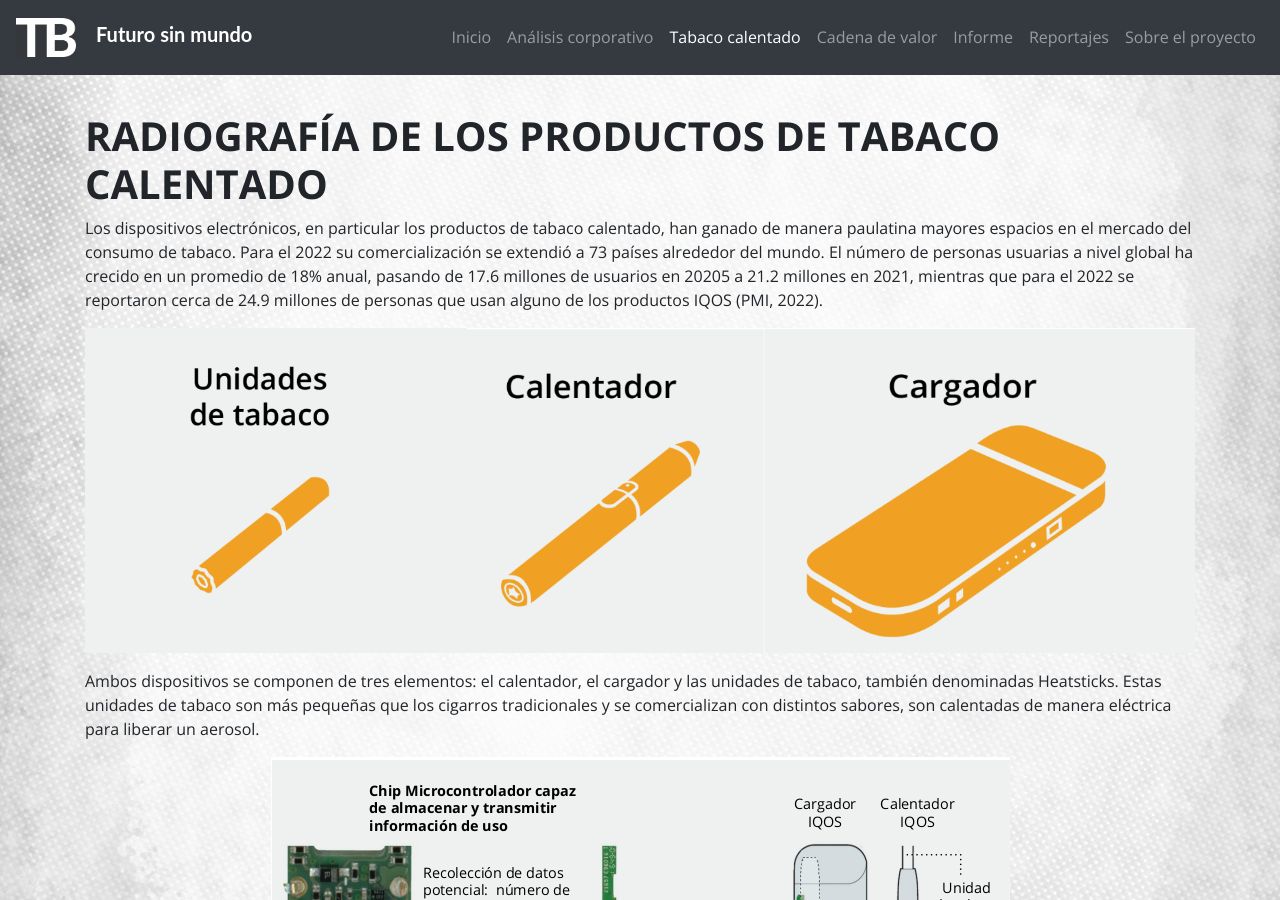
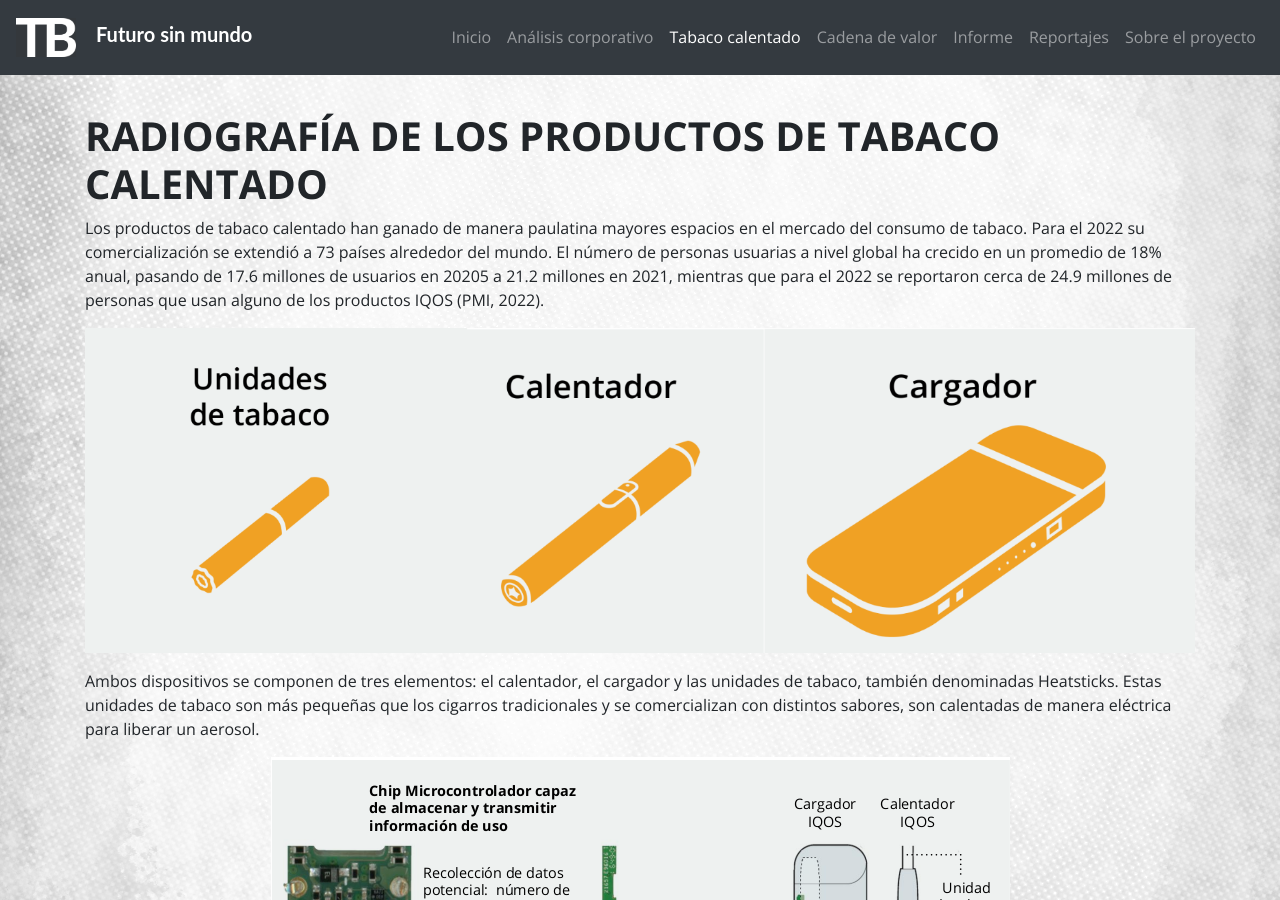
Before and after one commit to ProjectPODER/futurosinmundo, a Jekyll site: the page built from 3-ptc.md, in a window 1280 px wide and 900 px high. Built offline with Jekyll 4.4.1, drawn with Linux system fonts in a browser that asks for light colours.

Commit message:
Update 3-ptc.md

```diff
--- a/3-ptc.md
+++ b/3-ptc.md
@@ -5,8 +5,7 @@
 ---
 # RADIOGRAFÍA DE LOS PRODUCTOS DE TABACO CALENTADO
 
-Los dispositivos electrónicos, en particular los productos de tabaco calentado, han ganado de manera paulatina mayores espacios en el mercado del consumo de tabaco. Para el 2022 su comercialización se extendió a 73 países alrededor del mundo. El número de personas usuarias a nivel global ha crecido en un promedio de 18% anual, pasando de 17.6 millones de usuarios en 20205 a 21.2 millones en 2021, mientras que para el 2022 se reportaron cerca de 24.9 millones de personas que usan alguno de los productos IQOS (PMI, 2022).
-
+Los productos de tabaco calentado han ganado de manera paulatina mayores espacios en el mercado del consumo de tabaco. Para el 2022 su comercialización se extendió a 73 países alrededor del mundo. El número de personas usuarias a nivel global ha crecido en un promedio de 18% anual, pasando de 17.6 millones de usuarios en 20205 a 21.2 millones en 2021, mientras que para el 2022 se reportaron cerca de 24.9 millones de personas que usan alguno de los productos IQOS (PMI, 2022).
 
 {:.image-post}
 ![Ingresos de PMI por productos libres de humo]({{ site.baseurl }}/assets/img/IQOS.png)
```
